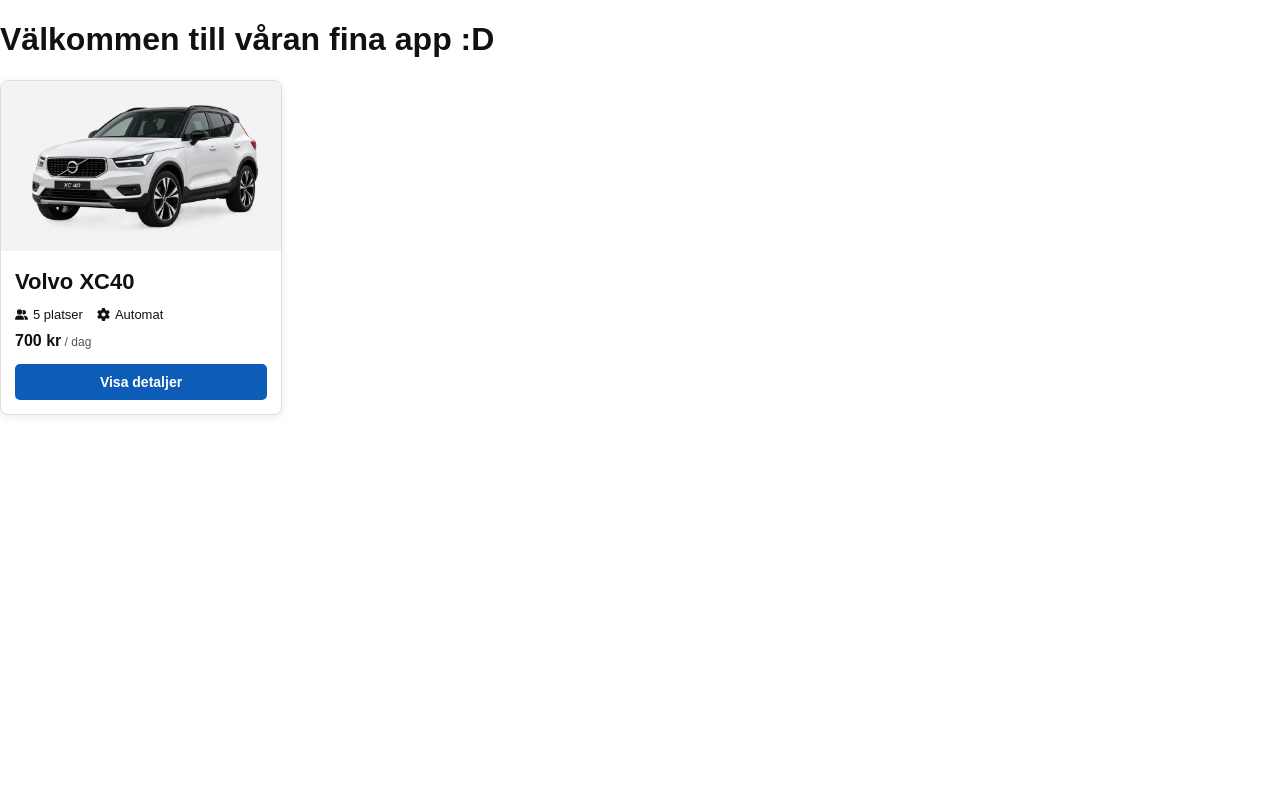
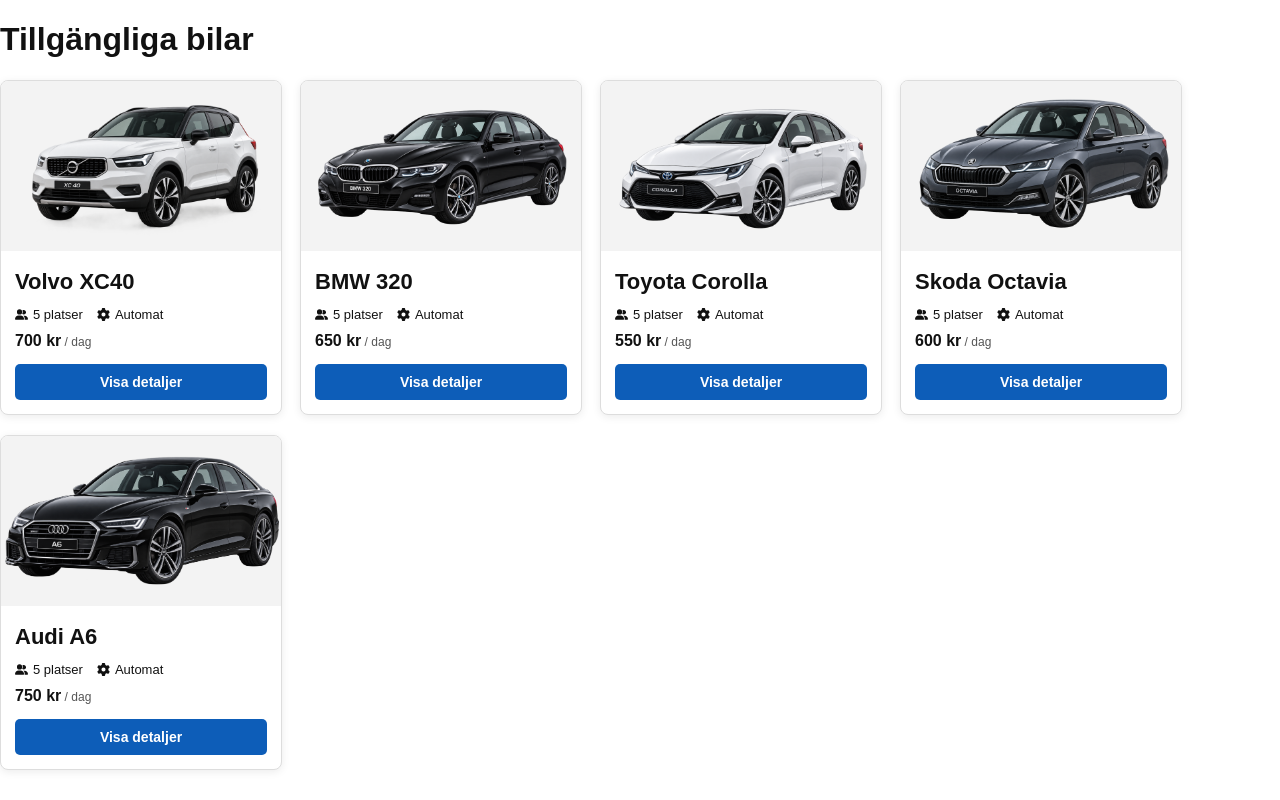
Before and after one commit to MattiasWaern/Grupp-3-TypeScript-Examinerande-gruppuppgift, a React (Vite) app: page / in a window 1280 px wide. Built offline with nearby package versions, Linux system fonts and the light colour scheme.

Commit message:
La till testCars.ts för att testa utan API om alla bilarna fungerade.  och ändrade i app.tsx. La till Carlist.tsx & CarList.css.

```diff
--- a/src/App.tsx
+++ b/src/App.tsx
@@ -1,31 +1,8 @@
-import CarCard from "../src/Components/CarCard";
-
-import type { Car } from "./types/bookingTypes";
-
-const testCar: Car = {
-  id: "1",
-  brand: "Volvo",
-  model: "XC40",
-  year: 2024,
-  pricePerDay: 700,
-  available: true,
-  description: "En bekväm och säker SUV.",
-  image: "/image/Volvo XC40.png",
-  seats: 5,
-  transmission: "Automat",
-  fuelType: "Bensin",
-  airConditioning: true,
-  luggageCapacity: 460,
-};
+import CarsPage from "./pages/CarsPage";
+import { testCars } from "./data/testCars";
 
 function App() {
-  return (
-    <>
-      <h1>Välkommen till våran fina app :D</h1>
-
-      <CarCard car={testCar} />
-    </>
-  );
+  return <CarsPage cars={testCars} />;
 }
 
 export default App;
--- /dev/null
+++ b/src/Components/CarList.css
@@ -0,0 +1,6 @@
+.car-list {
+  display: grid;
+  grid-template-columns: repeat(auto-fit, 280px);
+  gap: 20px;
+  justify-content: start;
+}
--- /dev/null
+++ b/src/Components/CarList.tsx
@@ -0,0 +1,19 @@
+import type { Car } from "../types/bookingTypes";
+import CarCard from "./CarCard";
+import "./CarList.css";
+
+type CarListProps = {
+  cars: Car[];
+};
+
+function CarList({ cars }: CarListProps) {
+  return (
+    <div className="car-list">
+      {cars.map((car) => (
+        <CarCard key={car.id} car={car} />
+      ))}
+    </div>
+  );
+}
+
+export default CarList;
--- /dev/null
+++ b/src/data/testCars.ts
@@ -0,0 +1,79 @@
+import type { Car } from "../types/bookingTypes";
+
+export const testCars: Car[] = [
+  {
+    id: "1",
+    brand: "Volvo",
+    model: "XC40",
+    year: 2024,
+    pricePerDay: 700,
+    available: true,
+    description: "En bekväm och säker SUV.",
+    image: "/image/Volvo XC40.png",
+    seats: 5,
+    transmission: "Automat",
+    fuelType: "Bensin",
+    airConditioning: true,
+    luggageCapacity: 460,
+  },
+  {
+    id: "2",
+    brand: "BMW",
+    model: "320",
+    year: 2023,
+    pricePerDay: 650,
+    available: true,
+    description: "En bekväm sedan med sportig känsla.",
+    image: "/image/BMW 320.png",
+    seats: 5,
+    transmission: "Automat",
+    fuelType: "Bensin",
+    airConditioning: true,
+    luggageCapacity: 480,
+  },
+  {
+    id: "3",
+    brand: "Toyota",
+    model: "Corolla",
+    year: 2023,
+    pricePerDay: 550,
+    available: true,
+    description: "En smidig och bränslesnål bil.",
+    image: "/image/Toyota Corola.png",
+    seats: 5,
+    transmission: "Automat",
+    fuelType: "Bensin",
+    airConditioning: true,
+    luggageCapacity: 361,
+  },
+  {
+    id: "4",
+    brand: "Skoda",
+    model: "Octavia",
+    year: 2023,
+    pricePerDay: 600,
+    available: true,
+    description: "En rymlig och praktisk bil för längre resor.",
+    image: "/image/Skoda Octavia.png",
+    seats: 5,
+    transmission: "Automat",
+    fuelType: "Diesel",
+    airConditioning: true,
+    luggageCapacity: 600,
+  },
+  {
+    id: "5",
+    brand: "Audi",
+    model: "A6",
+    year: 2023,
+    pricePerDay: 750,
+    available: true,
+    description: "En rymlig och bekväm premiumbil.",
+    image: "/image/Audi A6.png",
+    seats: 5,
+    transmission: "Automat",
+    fuelType: "Diesel",
+    airConditioning: true,
+    luggageCapacity: 530,
+  },
+];
--- a/src/pages/CarsPage.tsx
+++ b/src/pages/CarsPage.tsx
@@ -0,0 +1,18 @@
+import CarList from "../Components/CarList";
+import type { Car } from "../types/bookingTypes";
+
+type CarsPageProps = {
+  cars: Car[];
+};
+
+function CarsPage({ cars }: CarsPageProps) {
+  return (
+    <main>
+      <h1>Tillgängliga bilar</h1>
+
+      <CarList cars={cars} />
+    </main>
+  );
+}
+
+export default CarsPage;
```
